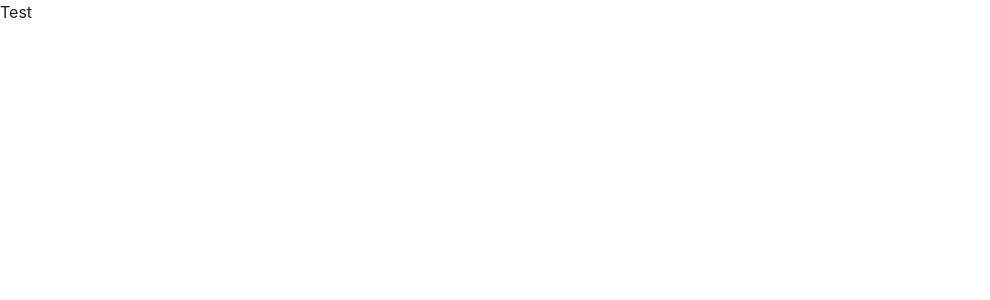
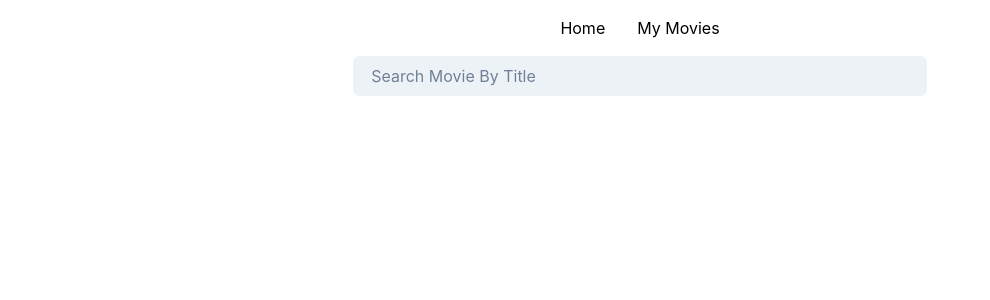
Before and after one commit to MAnfal/coding-challenge, a Next.js app: page / in a window 1280 px wide. Shown: the top 300 px of the page, without its empty margins (0-990 px from the left). Built offline with nearby package versions, Linux system fonts and the light colour scheme.

Commit message:
Add top navigation

```diff
--- a/package.json
+++ b/package.json
@@ -10,6 +10,7 @@
     "pull-env": "vercel env pull .env.local"
   },
   "dependencies": {
+    "@chakra-ui/icons": "^2.0.18",
     "@chakra-ui/react": "^2.5.5",
     "@emotion/react": "^11.10.6",
     "@emotion/styled": "^11.10.6",
@@ -22,6 +23,7 @@
     "next": "13.3.0",
     "react": "18.2.0",
     "react-dom": "18.2.0",
+    "react-hot-toast": "^2.4.0",
     "typescript": "5.0.4"
   }
 }
--- /dev/null
+++ b/src/components/navigation/top-navigation.tsx
@@ -0,0 +1,84 @@
+// TopNavigation.js
+import React, { useState } from 'react';
+import NextLink from 'next/link'
+import { Link } from '@chakra-ui/react'
+import {
+    Flex,
+    Spacer,
+    Box,
+    Menu,
+    MenuButton,
+    MenuList,
+    IconButton,
+    Text,
+    Modal,
+    ModalOverlay,
+    ModalContent,
+} from '@chakra-ui/react';
+import { HamburgerIcon } from '@chakra-ui/icons';
+
+interface IMenuItem {
+    [key: string]: string;
+}
+
+const TopNavigation = () => {
+    const [isOpen, setIsOpen] = useState(false);
+    const menuItems: IMenuItem = {
+        'Home': '/',
+        'My Movies': '/my-movies'
+    };
+
+    const renderDesktopMenuItems = () => {
+        return Object.keys(menuItems).map((key: string) => (
+            <Box key={key} px={4} cursor="pointer">
+                <Link as={NextLink} href={`${menuItems[key]}`}>
+                    <Text>{key}</Text>
+                </Link>
+            </Box>
+        ));
+    };
+
+    const renderMobileMenuItems = () => {
+        return Object.keys(menuItems).map((key) => (
+            <Box key={key} cursor="pointer">
+                <Link as={NextLink} href={`${menuItems[key]}`}>
+                    <Text>{key}</Text>
+                </Link>
+            </Box>
+        ));
+    };
+
+    const handleToggle = () => {
+        setIsOpen(!isOpen);
+    };
+
+    return (
+        <Flex as="nav" color="black" p={4} align="center">
+            <Box display={{ base: 'none', md: 'flex' }} justifyContent="center" flexGrow={1}>
+                {renderDesktopMenuItems()}
+            </Box>
+            <Spacer display={{ base: 'block', md: 'none' }} />
+            <Box display={{ base: 'block', md: 'none' }}>
+                <Menu>
+                    <MenuButton
+                        as={IconButton}
+                        aria-label="Options"
+                        icon={<HamburgerIcon />}
+                        variant="outline"
+                        onClick={handleToggle}
+                    />
+                    <Modal isOpen={isOpen} onClose={handleToggle}>
+                        <ModalOverlay />
+                        <ModalContent>
+                            <MenuList zIndex={10} bg="white">
+                                {renderMobileMenuItems()}
+                            </MenuList>
+                        </ModalContent>
+                    </Modal>
+                </Menu>
+            </Box>
+        </Flex>
+    );
+};
+
+export default TopNavigation;
--- a/src/pages/_app.tsx
+++ b/src/pages/_app.tsx
@@ -1,8 +1,14 @@
 import type { AppProps } from 'next/app'
 import { ChakraProvider } from '@chakra-ui/react'
+import { Toaster } from 'react-hot-toast';
+import TopNavigation from '@/components/navigation/top-navigation';
 
 export default function App({ Component, pageProps }: AppProps) {
   return <ChakraProvider>
+    <Toaster />
+
+    <TopNavigation></TopNavigation>
+
     <Component {...pageProps} />
   </ChakraProvider>
 }
--- a/src/pages/index.tsx
+++ b/src/pages/index.tsx
@@ -1,4 +1,10 @@
 import Head from 'next/head'
+import {Container, Input} from '@chakra-ui/react';
+import toast from 'react-hot-toast';
+
+const searchMovie = async (title: string) => {
+    toast.error('Test');
+}
 
 export default function Home() {
   return (
@@ -10,7 +16,18 @@ export default function Home() {
         <link rel="icon" href="/favicon.ico" />
       </Head>
       <main>
-        Test
+          <Container
+              display="flex"
+              flexDirection="column"
+              justifyContent="top"
+              width="100vw"
+              height="100vh"
+          >
+              <Input
+                  variant='filled'
+                  placeholder='Search Movie By Title'
+              ></Input>
+          </Container>
       </main>
     </>
   )
```
Also changed, not shown: src/pages/my-movies.tsx (added, +19 -0 lines), 1 other file (tests, documents, lock files or other folders).
